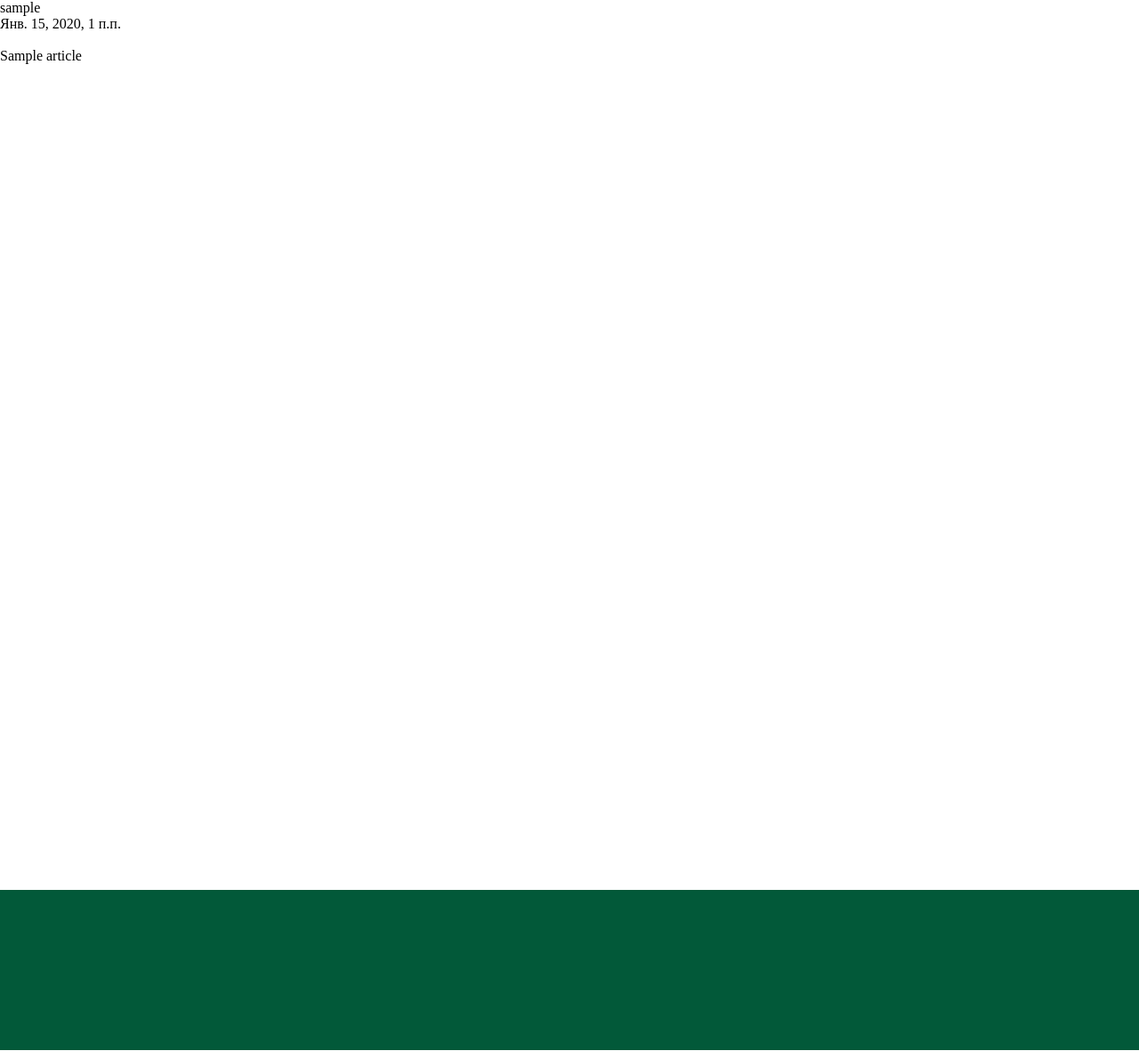
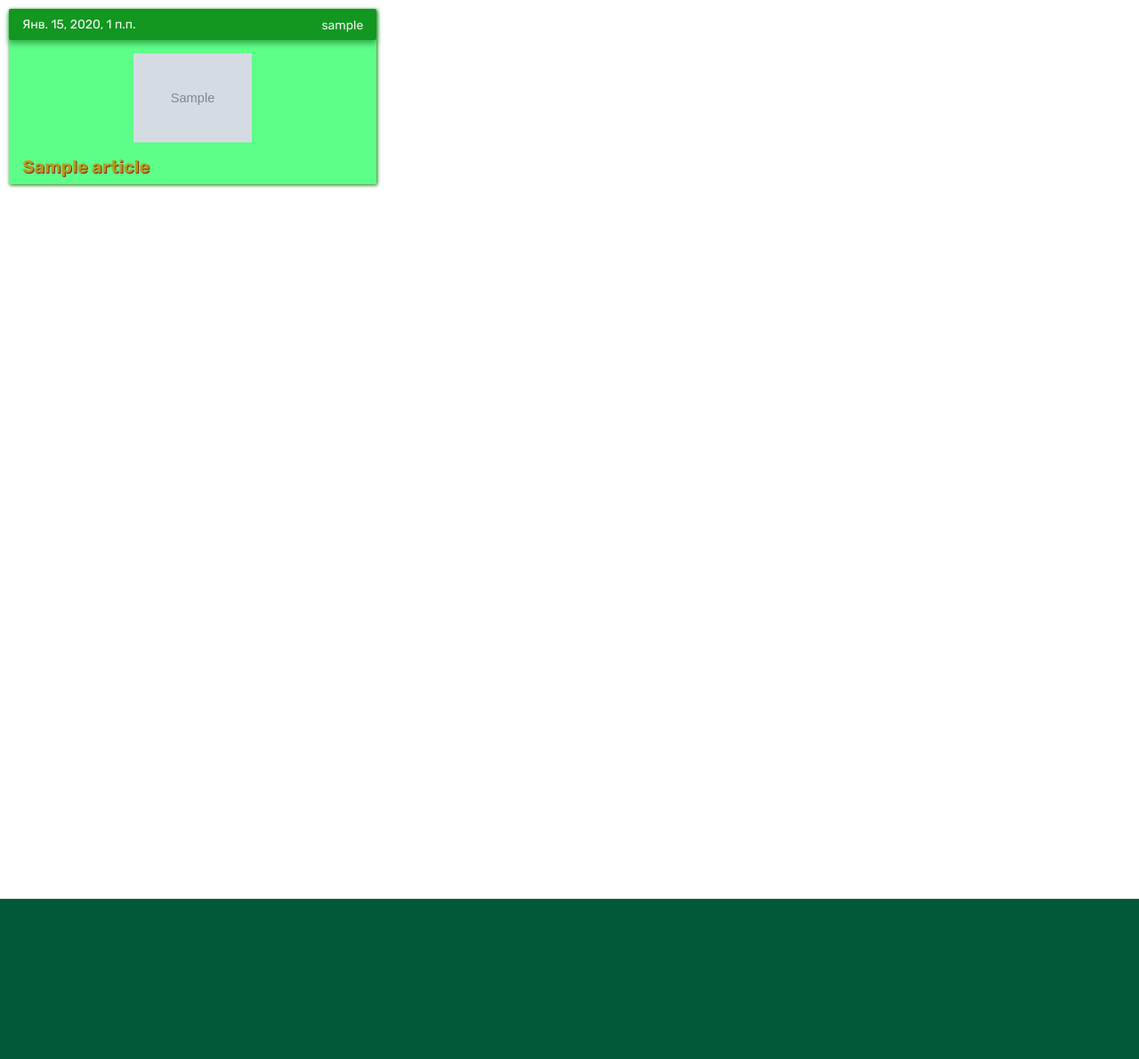
Before and after one commit to KPEdit/homesite, a Django app: page /articles in a window 1280 px wide. Shown: the part 80-1270 px from the top of the page at 89% size. Run offline with Django 3.2, Linux system fonts and the light colour scheme; tables that the repository leaves empty hold one stand-in row (values such as "Sample post"); grey boxes marked "Sample" are stand-in pictures.

Commit message:
Adding style for articles and article, users. Fix comment view in article.

```diff
--- a/main/models.py
+++ b/main/models.py
@@ -56,6 +56,8 @@ class MyUser(AbstractBaseUser):
         return True
 
     def __str__(self):
+        if self.name == None and self.sur_name == None:
+            return "%s %s" % (self.sur_name, self.name)
         return self.login
 
     def has_perm(self, perm, obj=None):
@@ -78,6 +80,9 @@ class Comment(models.Model):
     comment = models.TextField()
     date = models.DateTimeField(auto_now=True, auto_created=True)
 
+    def __str__(self):
+        return self.comment
+
 
 class Article(models.Model):
     author = models.ForeignKey(MyUser, on_delete=models.CASCADE)
@@ -86,3 +91,11 @@ class Article(models.Model):
     content = models.TextField()
     date = models.DateTimeField(auto_created=True, auto_now=True)
     comments = models.ManyToManyField(Comment, blank=True)
+    # link = models.CharField(max_length=255, blank=True)
+
+    def __str__(self):
+        return self.title
+
+    @property
+    def link(self):
+        return self.pk
--- /dev/null
+++ b/main/static/main/articles.css
@@ -0,0 +1,77 @@
+.articles
+{
+  margin: 10px;
+  display: grid;
+  grid-template-columns: 1fr 1fr 1fr;
+  grid-gap: 10px;
+}
+
+.article
+{
+  background: #1bff5ab5;
+  box-shadow: 1px 1px 4px #116f06;
+}
+
+.article-additional-info
+{
+  background: #068611db;
+  border-radius: 2px;
+  box-shadow: 0 4px 6px #38ae4d;
+  display: flex;
+  flex-direction: row-reverse;
+  justify-content: space-between;
+  height: 35px;
+  align-items: center;
+}
+
+.article-author > a
+{
+  text-decoration: none;
+  color: #f4f4f4;
+  font-size: 14px;
+  margin-right: 15px;
+}
+
+.article-author > a:hover
+{
+  color: #b4b4b4;
+}
+
+.article-date
+{
+  color: #f9f9f9;
+  font-size: 14px;
+  padding-left: 15px;
+}
+
+.article-image
+{
+  display: flex;
+  justify-content: center;
+  margin: 15px 0;
+}
+
+.article-logo
+{
+  min-width: 100px;
+  min-height: 50px;
+  max-width: 200px;
+  max-height: 100px;
+  border: 0;
+  box-shadow: 0 0;
+}
+
+.article-title-div
+{
+  margin: 8px 15px;
+}
+
+.article-title
+{
+  font-size: 20px;
+
+  font-weight: bold;
+
+  color: #b3ac23de;
+  text-shadow: 1px 1px #932121;
+}
--- a/main/static/main/style.css
+++ b/main/static/main/style.css
@@ -13,11 +13,11 @@ il {
   box-sizing:border-box;
   margin: 0;
   padding: 0;
+  font-family: 'Rubik', sans-serif;
 }
 
-a, h1,h2,h3,h4,h5 {
+a {
   text-decoration: none;
-  font-family: 'Rubik', sans-serif;
 }
 
 .header {
--- a/main/templates/main/articles.html
+++ b/main/templates/main/articles.html
@@ -1,5 +1,7 @@
 {% extends 'wrapper.html' %}
+{% load static %}
 {% block title %}
+<link rel="stylesheet" href="{% static 'main/articles.css' %}">
 <title>Articles page</title>
 {% endblock %}
 {% block content %}
@@ -8,16 +10,20 @@
         <div class="article">
             <div class="article-additional-info">
                 <div class="article-author">
-                    {{article.author}}
+                    <a href="accounts/user/{{article.author.link}}">{{article.author}}</a>
                 </div>
                 <div class="article-date">
                     {{article.date}}
                 </div>
             </div>
-            <img src="{{article.image.url}}" class="article-image">
-            <div class="article-title">
-                {{article.title}}
+            {% if article.logo %}
+            <div class="article-image">
+                <img src="{{article.logo.url}}" alt="" class="article-logo">
             </div>
+            {% endif %}
+                <div class="article-title-div">
+                    <a class="article-title" href="article/{{article.link}}">{{article.title}}</a>
+                </div>
         </div>
     {% endfor %}
 </div>
--- a/main/urls.py
+++ b/main/urls.py
@@ -1,12 +1,13 @@
 from django.urls import path
 from . import views
-
 urlpatterns = [
     path('', views.index),
     path('accounts/login', views.user_login),
     path('accounts/register', views.user_register),
     path('accounts/logout', views.user_logout),
+    path('accounts/user/<user_id>', views.users),
     path('about', views.about),
     path('articles', views.articles),
-    path('articles/<page_id>', views.articles),
+    path('articles/<int:page_id>', views.articles),
+    path('article/<article_id>', views.article_info)
 ]
--- a/main/views.py
+++ b/main/views.py
@@ -40,7 +40,7 @@ def user_register(request):
                 user = MyUser.objects.create_user(username, password1)
             except IntegrityError:
                 return render(request, 'main/register_page.html', {'form':form,'lError':True})
-            user.link = "accounts/user/"+username
+            user.link = username
             user.save()
             login(request,user)
             return redirect("/")
@@ -67,9 +67,16 @@ def articles(request, page_id=1):
     return render(request, 'main/articles.html', context=context)
 
 
+def users(request, user_id):
+    user = MyUser.objects.get(link=user_id)
+    context = {'user':user}
+    return render(request, 'main/users.html', context=context)
 
 
-
+def article_info(request, article_id):
+    article = Article.objects.get(pk=article_id)
+    context = {'article':article}
+    return render(request, 'main/article_info.html', context=context)
 
 
 
```
Also changed, not shown: main/templates/main/article_info.html (added, +29 -0 lines), main/templates/main/users.html (added, +14 -0 lines).
